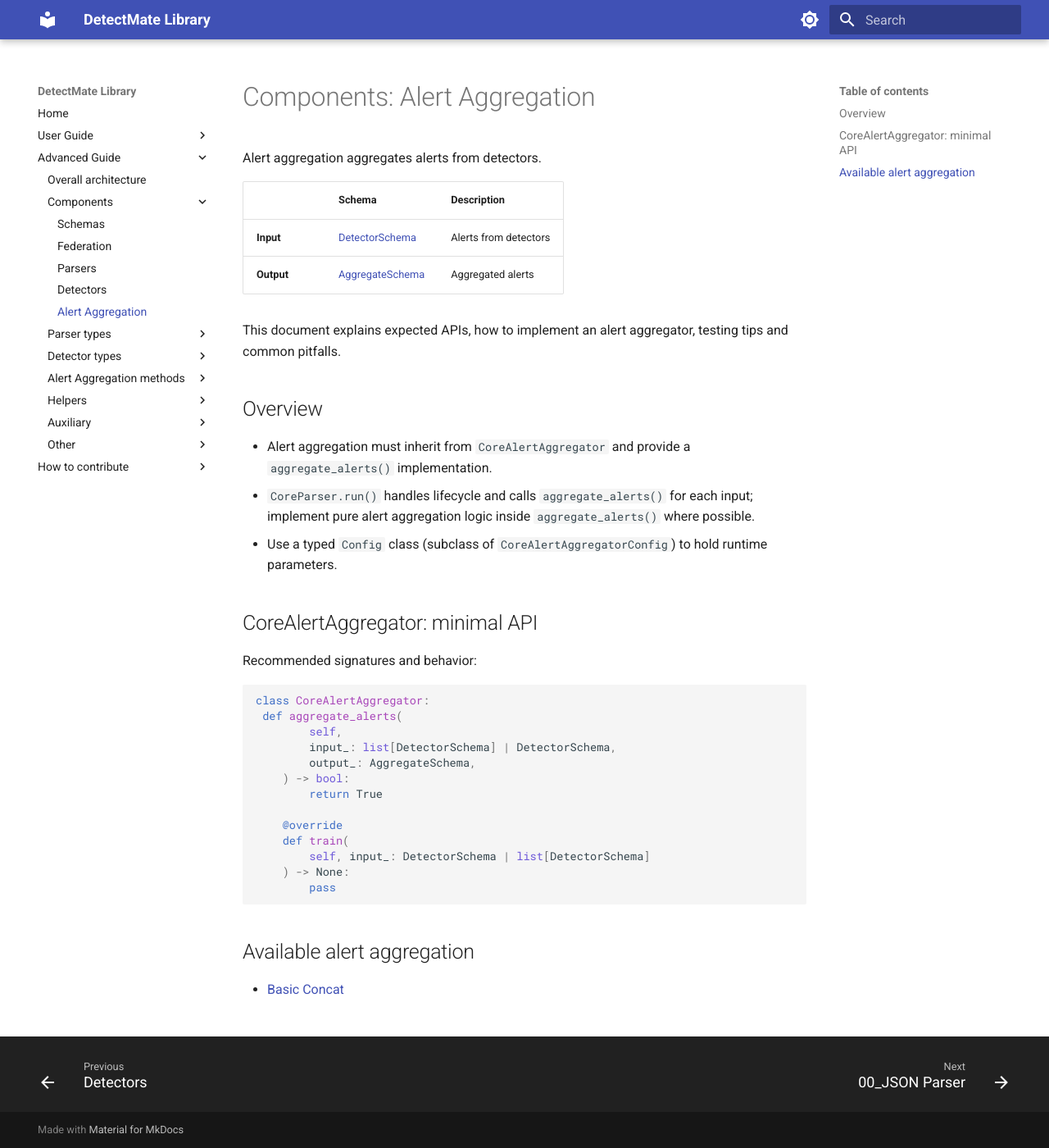
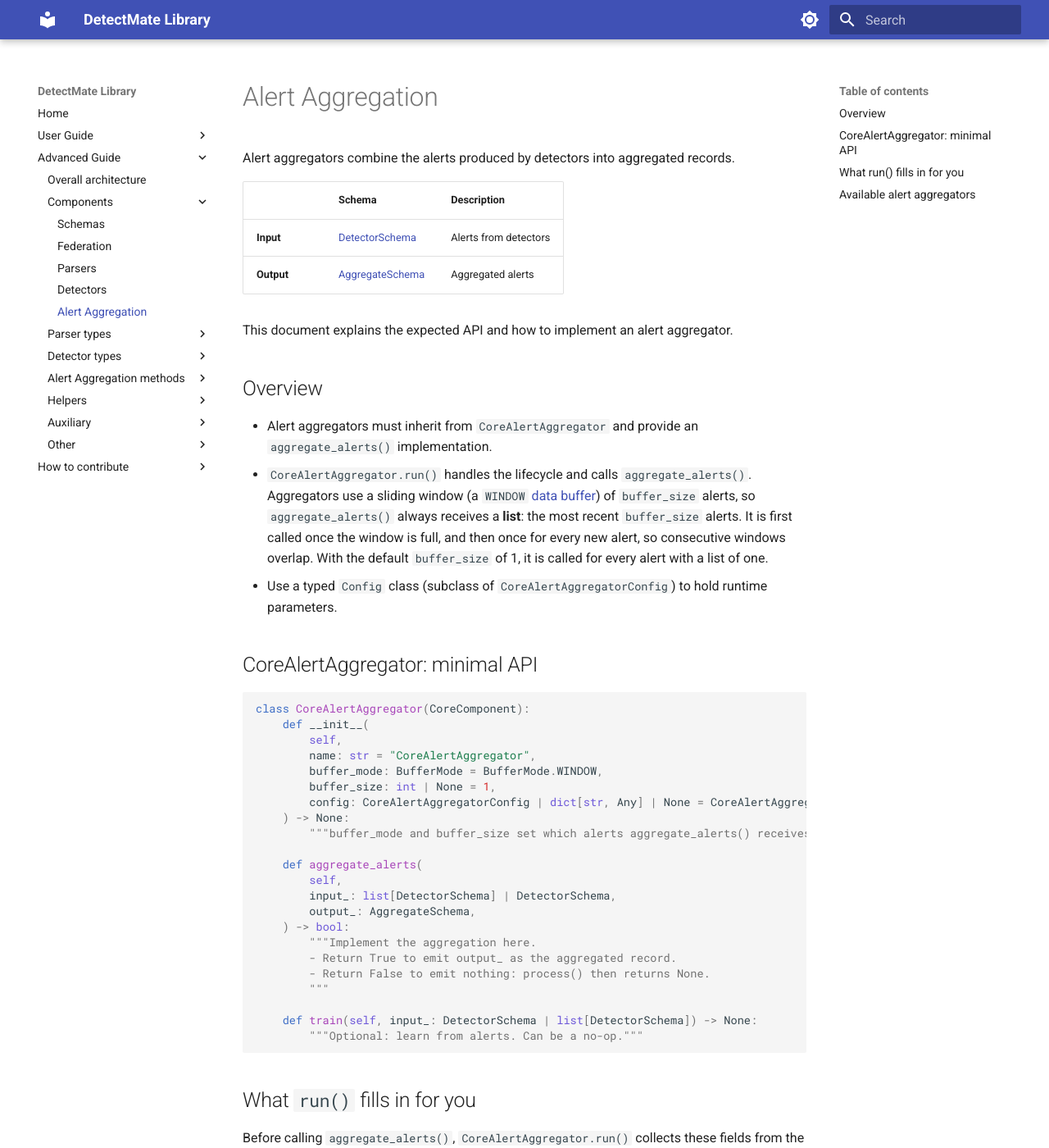
Before and after one commit to ait-detectmate/DetectMateLibrary, an MkDocs documentation site: the page built from docs/alert_aggregator.md, in a window 1280 px wide and 1400 px high. Shown: the whole window at 82% size. Built offline with MkDocs 1.6.1 and Material for MkDocs 9.7.7, drawn with Linux system fonts in a browser that asks for light colours; some of the changed text lies outside the part shown.

Commit message:
corrections, add window behaviour

````diff
--- a/docs/alert_aggregator.md
+++ b/docs/alert_aggregator.md
@@ -1,40 +1,69 @@
-# Components: Alert Aggregation
+# Alert Aggregation
 
-Alert aggregation aggregates alerts from detectors.
+Alert aggregators combine the alerts produced by detectors into aggregated records.
 
 |            | Schema                     | Description        |
 |------------|----------------------------|--------------------|
 | **Input**  | [DetectorSchema](schemas.md)    | Alerts from detectors  |
 | **Output** | [AggregateSchema](schemas.md) | Aggregated alerts    |
 
-This document explains expected APIs, how to implement an alert aggregator, testing tips and common pitfalls.
+This document explains the expected API and how to implement an alert aggregator.
 
 ## Overview
 
-- Alert aggregation must inherit from `CoreAlertAggregator` and provide a `aggregate_alerts()` implementation.
-- `CoreParser.run()` handles lifecycle and calls `aggregate_alerts()` for each input; implement pure alert aggregation logic inside `aggregate_alerts()` where possible.
+- Alert aggregators must inherit from `CoreAlertAggregator` and provide an `aggregate_alerts()` implementation.
+- `CoreAlertAggregator.run()` handles the lifecycle and calls `aggregate_alerts()`. Aggregators use a
+  sliding window (a `WINDOW` [data buffer](auxiliar/input_buffer.md)) of `buffer_size` alerts, so
+  `aggregate_alerts()` always receives a **list**: the most recent `buffer_size` alerts. It is first
+  called once the window is full, and then once for every new alert, so consecutive windows overlap.
+  With the default `buffer_size` of 1, it is called for every alert with a list of one.
 - Use a typed `Config` class (subclass of `CoreAlertAggregatorConfig`) to hold runtime parameters.
 
 ## CoreAlertAggregator: minimal API
 
-Recommended signatures and behavior:
+```python
+class CoreAlertAggregator(CoreComponent):
+    def __init__(
+        self,
+        name: str = "CoreAlertAggregator",
+        buffer_mode: BufferMode = BufferMode.WINDOW,
+        buffer_size: int | None = 1,
+        config: CoreAlertAggregatorConfig | dict[str, Any] | None = CoreAlertAggregatorConfig(),
+    ) -> None:
+        """buffer_mode and buffer_size set which alerts aggregate_alerts() receives per call."""
 
-```python
-class CoreAlertAggregator:
- def aggregate_alerts(
+    def aggregate_alerts(
         self,
         input_: list[DetectorSchema] | DetectorSchema,
         output_: AggregateSchema,
     ) -> bool:
-        return True
+        """Implement the aggregation here.
+        - Return True to emit output_ as the aggregated record.
+        - Return False to emit nothing: process() then returns None.
+        """
 
-    @override
-    def train(
-        self, input_: DetectorSchema | list[DetectorSchema]
-    ) -> None:
-        pass
+    def train(self, input_: DetectorSchema | list[DetectorSchema]) -> None:
+        """Optional: learn from alerts. Can be a no-op."""
 ```
 
-## Available alert aggregation
+## What `run()` fills in for you
+
+Before calling `aggregate_alerts()`, `CoreAlertAggregator.run()` collects these fields from the
+alerts in the window:
+
+- `detectorIDs`, `detectorTypes`, `alertIDs`: one entry per alert
+- `logIDs`, `extractedTimestamps`: the entries of all alerts, combined into one list
+
+After `aggregate_alerts()` returns `True`, `run()` also sets `outputTimestamp`. So
+`aggregate_alerts()` only has to set `description` and `alertsObtain`.
+
+!!! warning "The alerts' details are not carried over"
+    `run()` copies only IDs and timestamps. The `description` and `alertsObtain` of the incoming
+    alerts, which hold the actual alert messages, are **not** copied into the aggregate, and
+    `AggregateSchema` has no `score` field at all. If your aggregator needs this information, read it
+    from `input_` in `aggregate_alerts()` and write it into `output_["description"]` or
+    `output_["alertsObtain"]` yourself.
+
+## Available alert aggregators
 
 - [Basic Concat](alert_aggregators/basic_concatenation.md)
````
